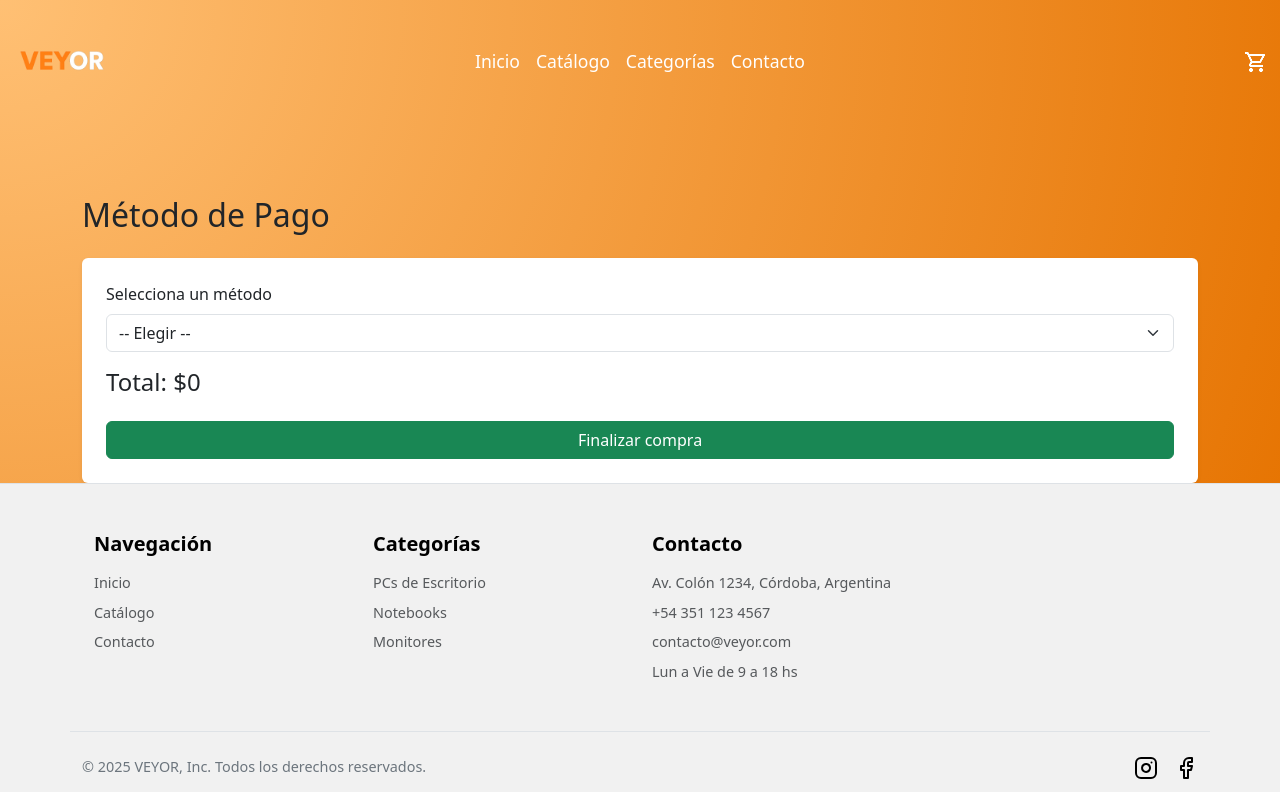
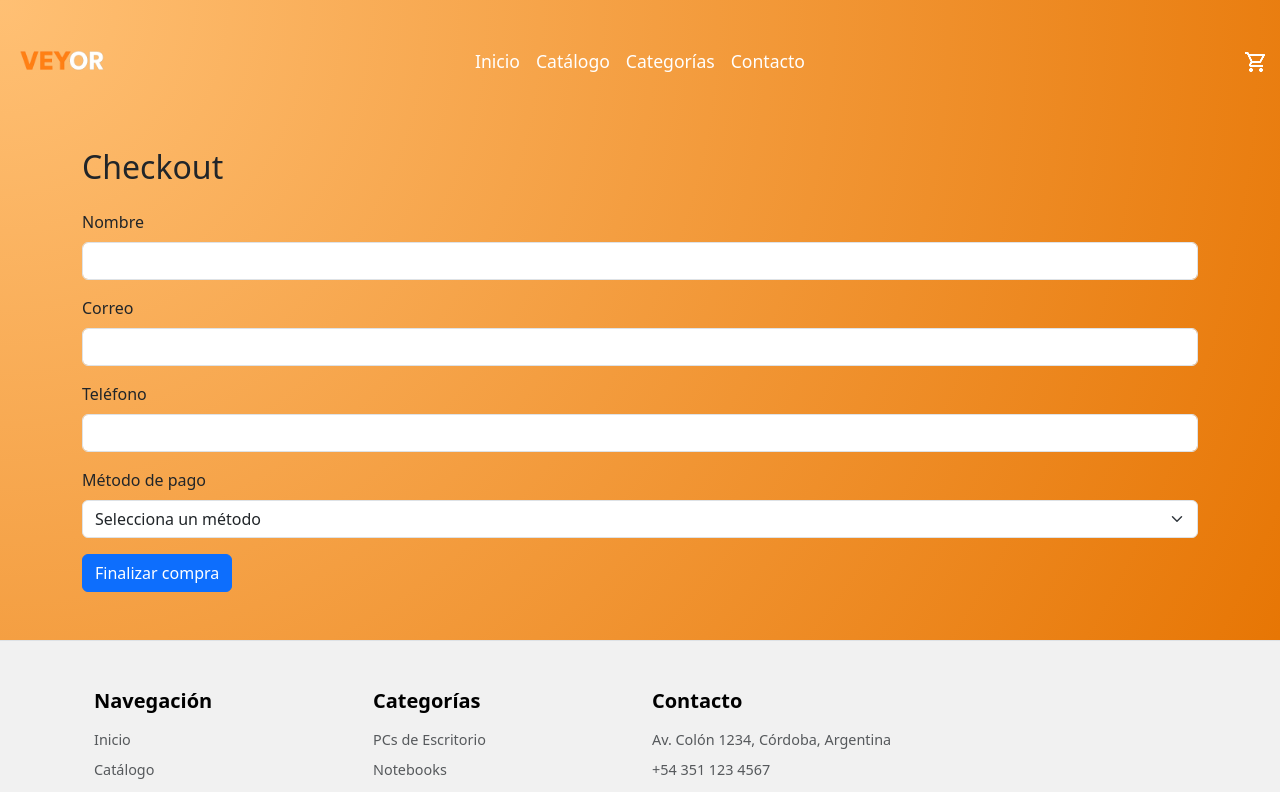
Before and after one commit to pablovenica7/Tech-Ecommerce, a React (Vite) app: page /checkout in a window 1280 px wide. Shown: the top 792 px of the page. Built offline with nearby package versions, Linux system fonts and the light colour scheme.

Commit message:
Update Checkout.jsx

```diff
--- a/src/components/Checkout.jsx
+++ b/src/components/Checkout.jsx
@@ -1,91 +1,120 @@
 import { useState } from "react";
+import { collection, addDoc } from "firebase/firestore";
+import { db } from "../firebaseConfig";
 import { useCart } from "./CartContext";
-import { db } from "../firebaseConfig";
-import { collection, addDoc, serverTimestamp } from "firebase/firestore";
 import Swal from "sweetalert2";
 
 export function Checkout() {
   const { items, totalPrice, clearCart } = useCart();
-  const [metodoPago, setMetodoPago] = useState("");
+  const [buyer, setBuyer] = useState({ name: "", email: "", phone: "" });
+  const [paymentMethod, setPaymentMethod] = useState("");
 
-  const handleConfirmarCompra = async () => {
-    if (!metodoPago) {
-      Swal.fire("Error", "Selecciona un método de pago", "error");
+  const handleChange = (e) => {
+    setBuyer({
+      ...buyer,
+      [e.target.name]: e.target.value,
+    });
+  };
+
+  const handleSubmit = async (e) => {
+    e.preventDefault();
+
+    if (!buyer.name || !buyer.email || !buyer.phone || !paymentMethod) {
+      Swal.fire({
+        icon: "warning",
+        title: "Faltan datos",
+        text: "Por favor completa todos los campos antes de continuar",
+        confirmButtonColor: "orange",
+      });
       return;
     }
 
-    if (items.length === 0) {
-      Swal.fire("Error", "El carrito está vacío", "error");
-      return;
-    }
-
-    const nuevaOrden = {
-      buyer: {
-        nombre: "Juan",
-        email: "juan@gmail.com",
-        telefono: "1234567890",
-      },
-      fecha: serverTimestamp(),
-      items: items.map((item) => ({
-        id: item.id,
-        nombre: item.nombre,
-        precio: item.precio,
-        cantidad: item.cantidad,
-      })),
+    const order = {
+      buyer,
+      items,
       total: totalPrice,
-      metodoPago,
+      paymentMethod,
+      date: new Date(),
     };
 
     try {
-      const ordenesCollection = collection(db, "orders");
-      const docRef = await addDoc(ordenesCollection, nuevaOrden);
+      const docRef = await addDoc(collection(db, "orders"), order);
 
       Swal.fire({
         icon: "success",
-        title: "¡Gracias por tu compra!",
+        title: "¡Compra realizada!",
         html: `
+          <p>Gracias por tu compra, <b>${buyer.name}</b>.</p>
           <p>Total: <b>$${totalPrice.toLocaleString()}</b></p>
           <p><small>Tu número de orden es:</small></p>
           <p style="font-size:14px; color:#2e7df6;"><b>${docRef.id}</b></p>
         `,
         confirmButtonColor: "orange",
+      }).then(() => {
+        clearCart();
       });
-
-      clearCart();
     } catch (error) {
-      Swal.fire("Error", "No se pudo generar la orden", "error");
-      console.error(error);
+      console.error("Error al registrar la orden:", error);
+      Swal.fire({
+        icon: "error",
+        title: "Error",
+        text: "No se pudo registrar tu compra. Intenta nuevamente.",
+        confirmButtonColor: "red",
+      });
     }
   };
 
   return (
-    <main className="container mt-5 pt-5">
-      <h2 className="mb-4">Método de Pago</h2>
-
-      <div className="bg-white shadow-sm rounded p-4">
+    <main className="container py-5">
+      <h2>Checkout</h2>
+      <form onSubmit={handleSubmit} className="mt-4">
         <div className="mb-3">
-          <label className="form-label">Selecciona un método</label>
+          <label className="form-label">Nombre</label>
+          <input
+            type="text"
+            className="form-control"
+            name="name"
+            value={buyer.name}
+            onChange={handleChange}
+          />
+        </div>
+        <div className="mb-3">
+          <label className="form-label">Correo</label>
+          <input
+            type="email"
+            className="form-control"
+            name="email"
+            value={buyer.email}
+            onChange={handleChange}
+          />
+        </div>
+        <div className="mb-3">
+          <label className="form-label">Teléfono</label>
+          <input
+            type="tel"
+            className="form-control"
+            name="phone"
+            value={buyer.phone}
+            onChange={handleChange}
+          />
+        </div>
+        <div className="mb-3">
+          <label className="form-label">Método de pago</label>
           <select
             className="form-select"
-            value={metodoPago}
-            onChange={(e) => setMetodoPago(e.target.value)}
+            value={paymentMethod}
+            onChange={(e) => setPaymentMethod(e.target.value)}
           >
-            <option value="">-- Elegir --</option>
-            <option value="Tarjeta">Tarjeta de crédito/débito</option>
-            <option value="Efectivo">Efectivo</option>
-            <option value="Transferencia">Transferencia bancaria</option>
+            <option value="">Selecciona un método</option>
+            <option value="efectivo">Efectivo</option>
+            <option value="tarjeta">Tarjeta</option>
+            <option value="transferencia">Transferencia bancaria</option>
           </select>
         </div>
-
-        <h4>Total: ${totalPrice.toLocaleString()}</h4>
-
-        <button
-          className="btn btn-success mt-3 w-100"
-          onClick={handleConfirmarCompra}
-        >
+        <button type="submit" className="btn btn-primary">
           Finalizar compra
         </button>
-      </div>
+      </form>
     </main>
   );
 }
```
